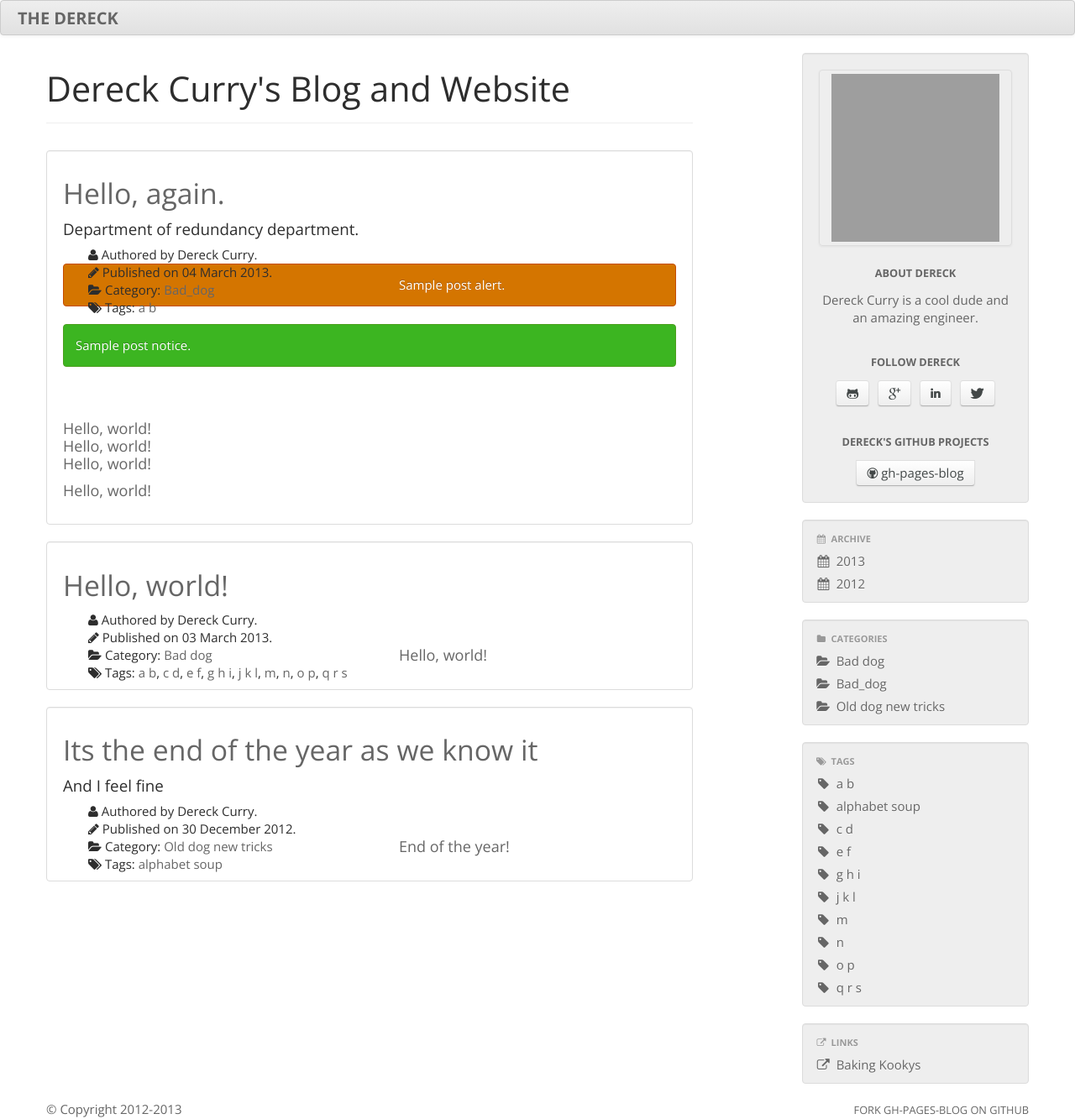
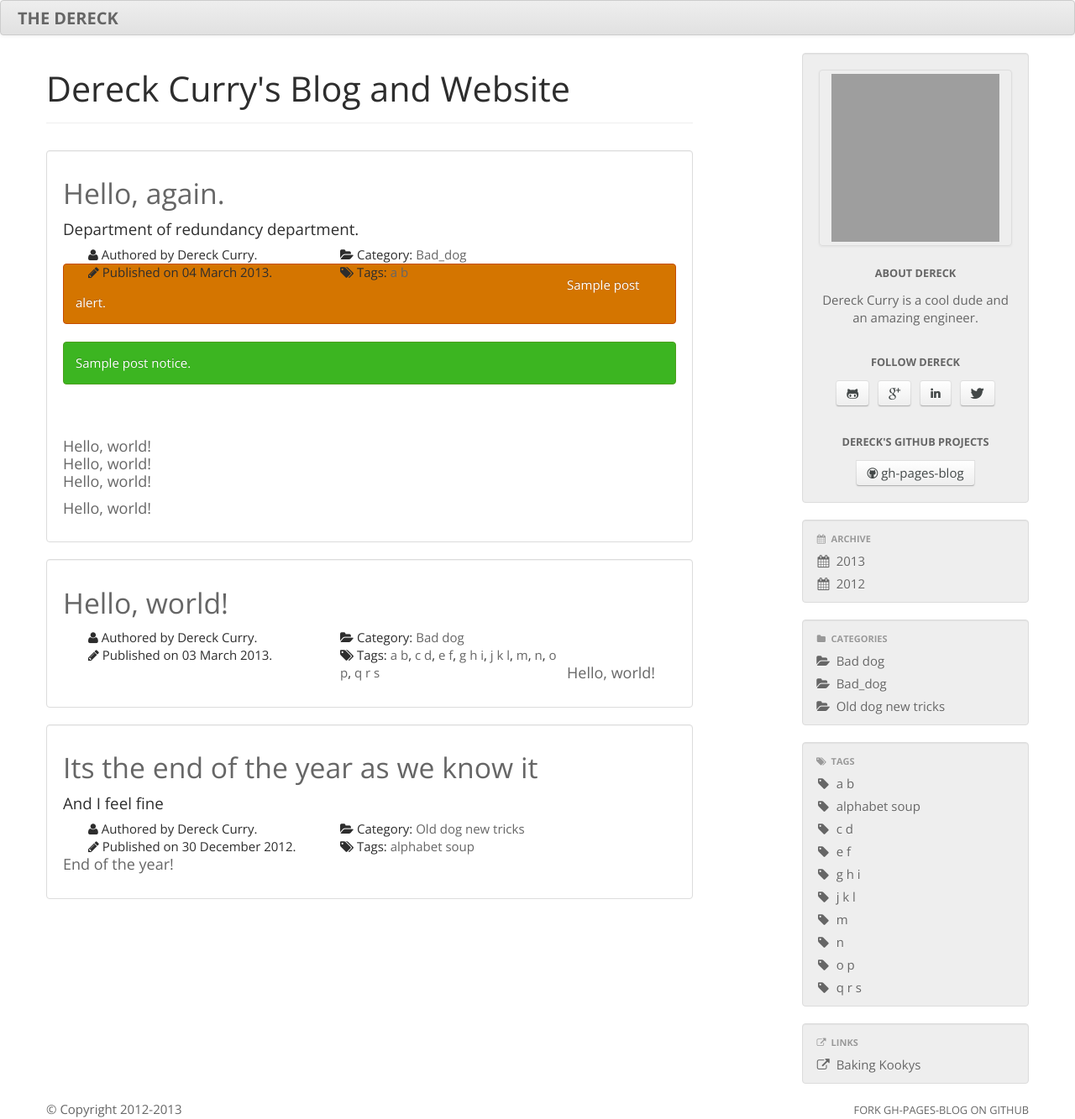
Before and after one commit to thedereck/thedereck.github.com, a Jekyll site: the page built from index.html, in a window 1280 px wide. Shown: the whole page at 84% size. Built offline with Jekyll 4.4.1, drawn with Linux system fonts in a browser that asks for light colours; grey boxes are pictures that could not be loaded.

Commit message:
More layout tests

```diff
--- a/index.html
+++ b/index.html
@@ -15,7 +15,7 @@ exclude: true
 				{% endif %}
 
 				<h5>
-						<div class="span4">
+						<div class="span3">
 						{% if site.font_awesome.enabled %}
 							<i class="icon-user"></i>
 						{% endif %}
@@ -34,7 +34,7 @@ exclude: true
 						<br>
 					</div>
 
-					<div class = "span4">
+					<div class = "span3">
 					{% if p.category.size > 0 %}
 						{% if site.font_awesome.enabled %}
 						<i class="icon-folder-open"></i>
```
